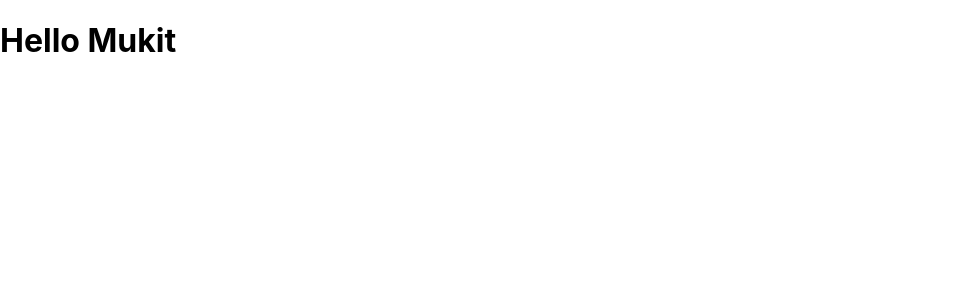
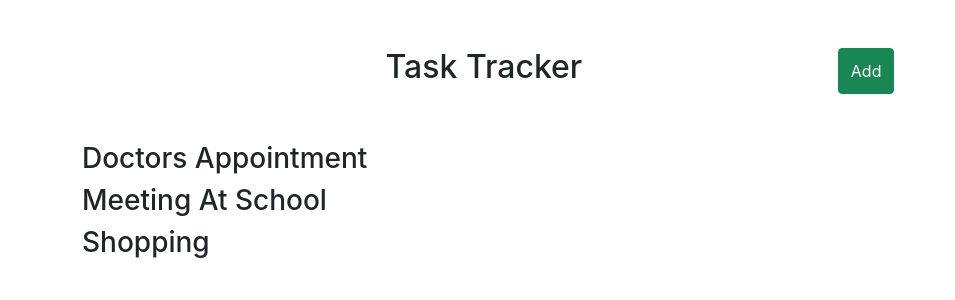
Before and after one commit to mukit24/React-Task-Tracker, a React (Create React App) app: page / in a window 1280 px wide. Shown: the top 300 px of the page, without its empty margins (0-955 px from the left). Built offline with nearby package versions, Linux system fonts and the light colour scheme.

Commit message:
till_global_state

```diff
--- a/public/index.html
+++ b/public/index.html
@@ -12,9 +12,15 @@
     <link rel="apple-touch-icon" href="%PUBLIC_URL%/logo192.png" />
     <link rel="manifest" href="%PUBLIC_URL%/manifest.json" />
     <title>React Task Tracker</title>
+    <!--Bootstrap 5-->
+    <link href="https://cdn.jsdelivr.net/npm/bootstrap@5.0.2/dist/css/bootstrap.min.css" rel="stylesheet" integrity="sha384-EVSTQN3/azprG1Anm3QDgpJLIm9Nao0Yz1ztcQTwFspd3yD65VohhpuuCOmLASjC" crossorigin="anonymous">
+
   </head>
   <body>
     <noscript>You need to enable JavaScript to run this app.</noscript>
     <div id="root"></div>
+    <!--Bootstrap 5-->
+    <script src="https://cdn.jsdelivr.net/npm/bootstrap@5.0.2/dist/js/bootstrap.bundle.min.js" integrity="sha384-MrcW6ZMFYlzcLA8Nl+NtUVF0sA7MsXsP1UyJoMp4YLEuNSfAP+JcXn/tWtIaxVXM" crossorigin="anonymous"></script>
+
   </body>
 </html>
--- a/src/App.js
+++ b/src/App.js
@@ -1,9 +1,33 @@
-function App() {
-  const name = 'Mukit';
+import { useState } from "react";
+import Header from "./components/Header";
+import Tasks from "./components/Tasks";
+
+const App = () =>{
+  const [tasks, setTasks] = useState([
+    {
+      id: 1,
+      text: 'Doctors Appointment',
+      day: 'Feb 5 at 2.30 pm',
+      reminder: true,
+    },
+    {
+      id: 2,
+      text: 'Meeting At School',
+      day: 'Feb 7 at 10.00 am',
+      reminder: true,
+    },
+    {
+      id: 3,
+      text: 'Shopping',
+      day: 'Feb 5 at 6.30pm',
+      reminder: false,
+    }
+  ])
 
   return (
     <div className="container">
-      <h1>Hello {name}</h1>
+      <Header />
+      <Tasks tasks={tasks}/>
     </div>
   );
 }
--- /dev/null
+++ b/src/components/Button.js
@@ -0,0 +1,7 @@
+const Button = ({color,text,onClick}) => {
+  return (
+    <button onClick={onClick} className={`btn ${color}`}>{text}</button>
+  )
+}
+
+export default Button
--- /dev/null
+++ b/src/components/Header.js
@@ -0,0 +1,19 @@
+import Button from "./Button"
+
+const Header = (props) => {
+
+    const onClick = () => console.log('clicked');
+
+    return (
+        <header className="p-5 d-flex justify-content-evenly">
+            <h2>{props.title}</h2>
+            <Button color='btn-success' text='Add' onClick={onClick} />
+        </header>
+    )
+}
+
+Header.defaultProps = {
+    title: 'Task Tracker',
+}
+
+export default Header
--- /dev/null
+++ b/src/components/Tasks.js
@@ -0,0 +1,11 @@
+const Tasks = ({tasks}) => {
+  return (
+    <>
+        {tasks.map((task) => (
+            <h3 key={task.id}>{task.text}</h3>
+        ))}
+    </>
+  )
+}
+
+export default Tasks
```
